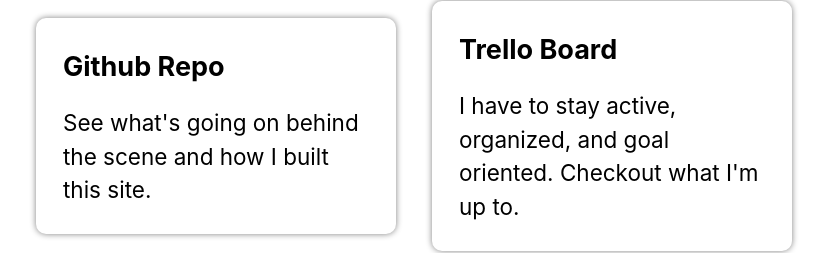
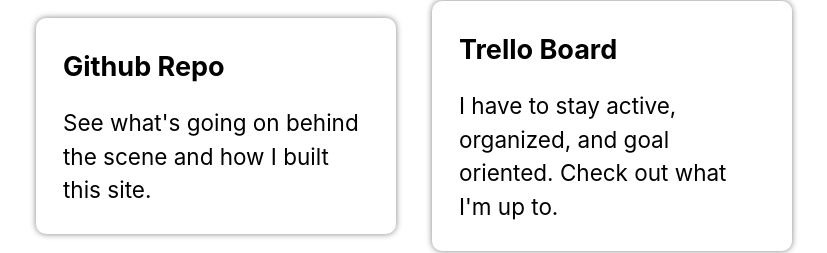
Before and after one commit to nbranch1311/nextjs-blog, a Next.js app: page / in a window 1280 px wide. Shown: the part 550-803 px from the top of the page, without its empty margins (226-1053 px from the left). Built offline with nearby package versions, Linux system fonts and the light colour scheme.

Commit message:
fix typo

```diff
--- a/pages/index.js
+++ b/pages/index.js
@@ -25,7 +25,7 @@
             <Card
               href="https://trello.com/b/NNsObWky/portfolio-site"
               header="Trello Board"
-              description="I have to stay active, organized, and goal oriented. Checkout what I'm up to."
+              description="I have to stay active, organized, and goal oriented. Check out what I'm up to."
             />
             <Card
               href="https://storybook.js.org/"
--- a/pages/posts/FirstPost.js
+++ b/pages/posts/FirstPost.js
@@ -6,8 +6,8 @@
 const FirstPost = () => {
   const content = `Howdy, I'm Nick. I'm a Front End Software Engineer.
   I made this site in response to the impact of COVID-19. This site is still majorly underway.
-  For now if you want to see my work checkout my GitHub.
-  If you want see what I am working on checkout my Trello Board.`;
+  For now if you want to see my work check out my GitHub.
+  If you want see what I am working on check out my Trello Board.`;
   return (
     <Layout>
       <p
```
